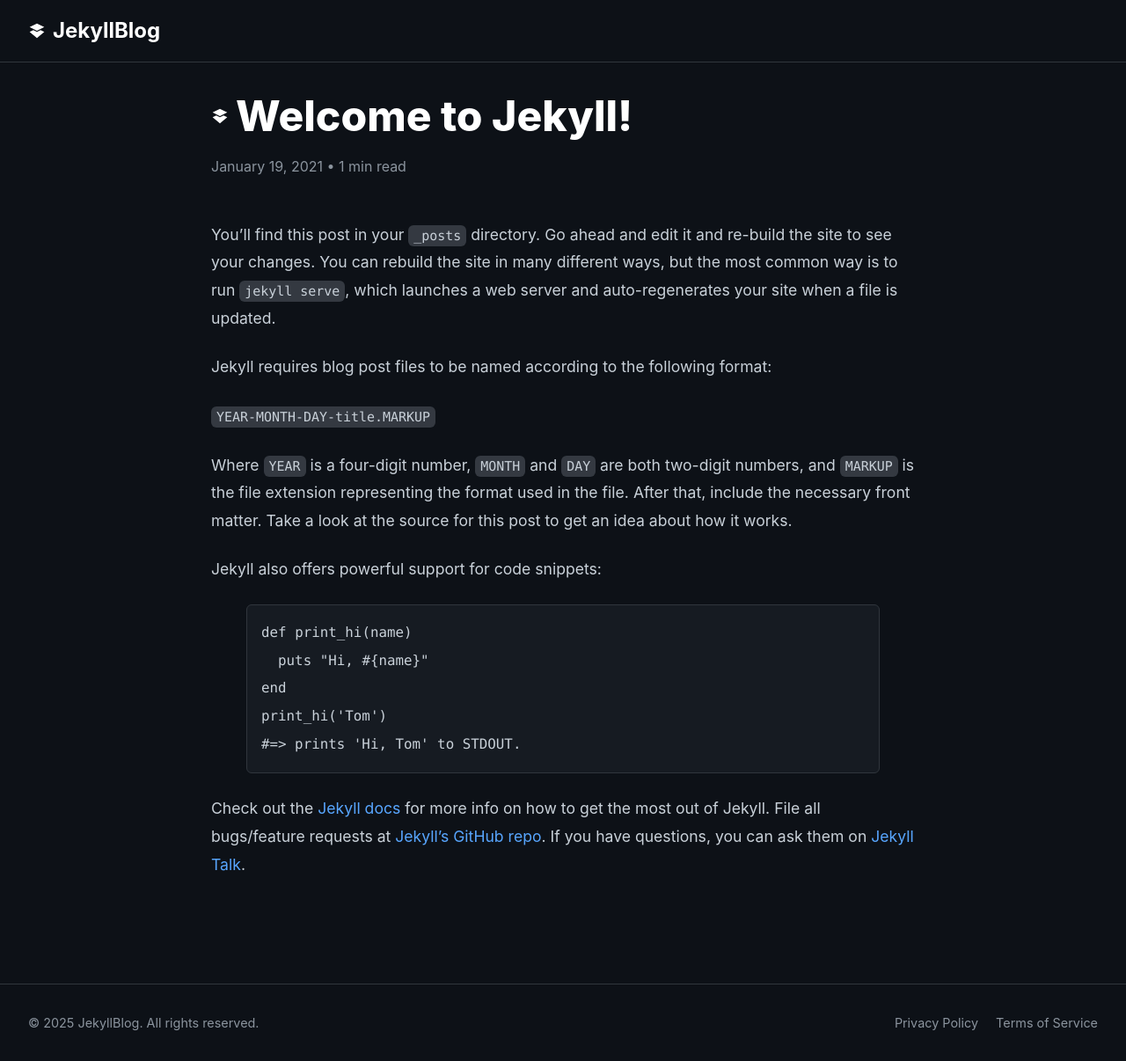
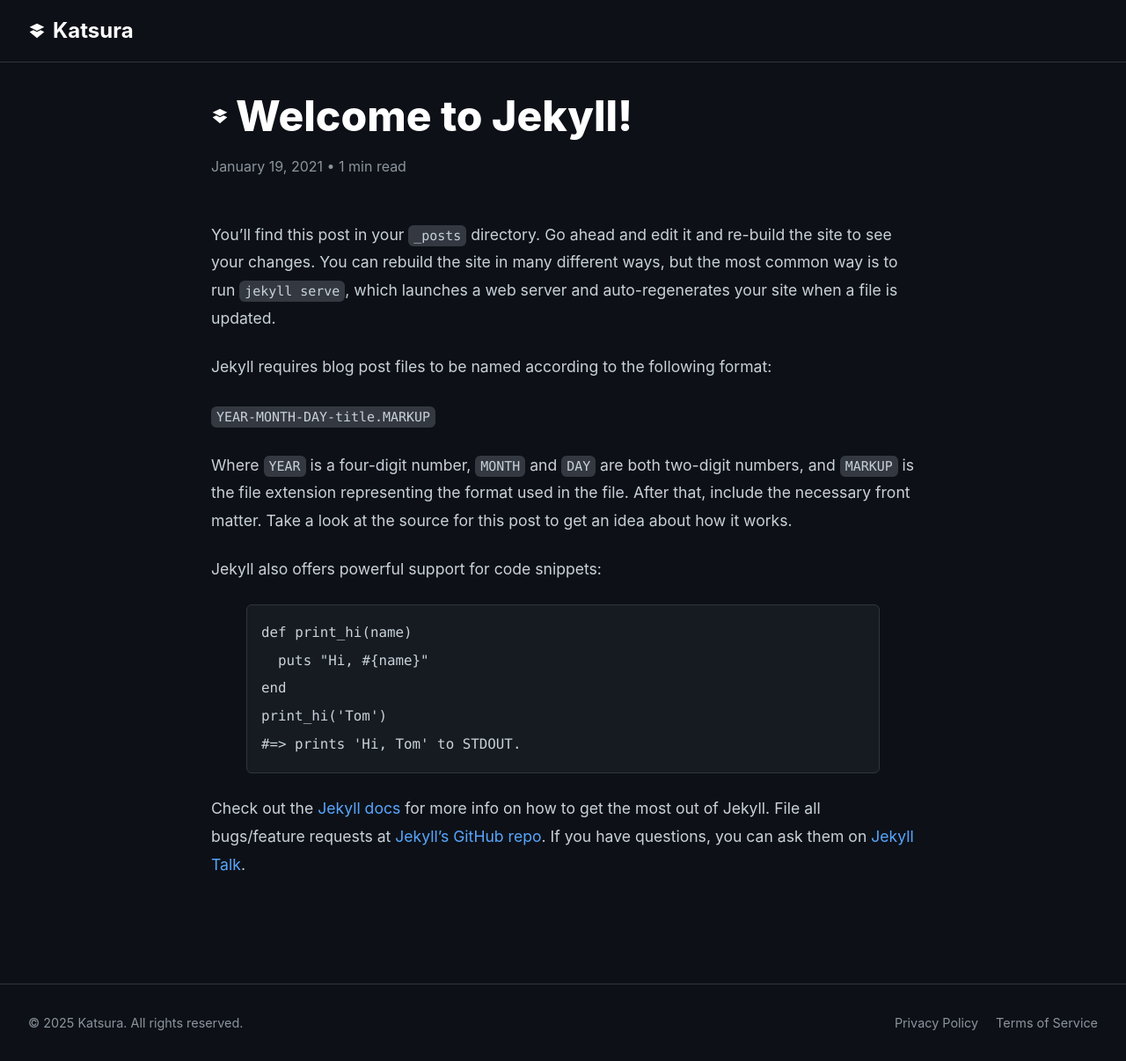
Before and after one commit to west5hell/west5hell.github.io, a Jekyll site: the page built from _posts/2021-01-20-welcome-to-jekyll.markdown, in a window 1280 px wide. Shown: the whole page at 88% size. Built offline with Jekyll 4.4.1, drawn with Linux system fonts in a browser that asks for light colours.

Commit message:
feat: update site title, email, and Twitter username in configuration.

```diff
--- a/_config.yml
+++ b/_config.yml
@@ -1,11 +1,11 @@
-title: JekyllBlog # name of the site
+title: Katsura # name of the site
 author: Ponter Chia # name of site's author
-email: dozeuto@gmail.com # email of site's author
+email: swift.cache512@passinbox.com # email of site's author
 # url: https://riggraz.dev # root address of the site
 # baseurl: "/no-style-please" # subpath of the site, e.g. "/blog"
 description: > # description of the site (multiple lines allowed)
   A modern, dark-themed blog.
-twitter_username: pekanchuan
+twitter_username: ###
 github_username: west5hell
 
 permalink: /:slug.html
```
